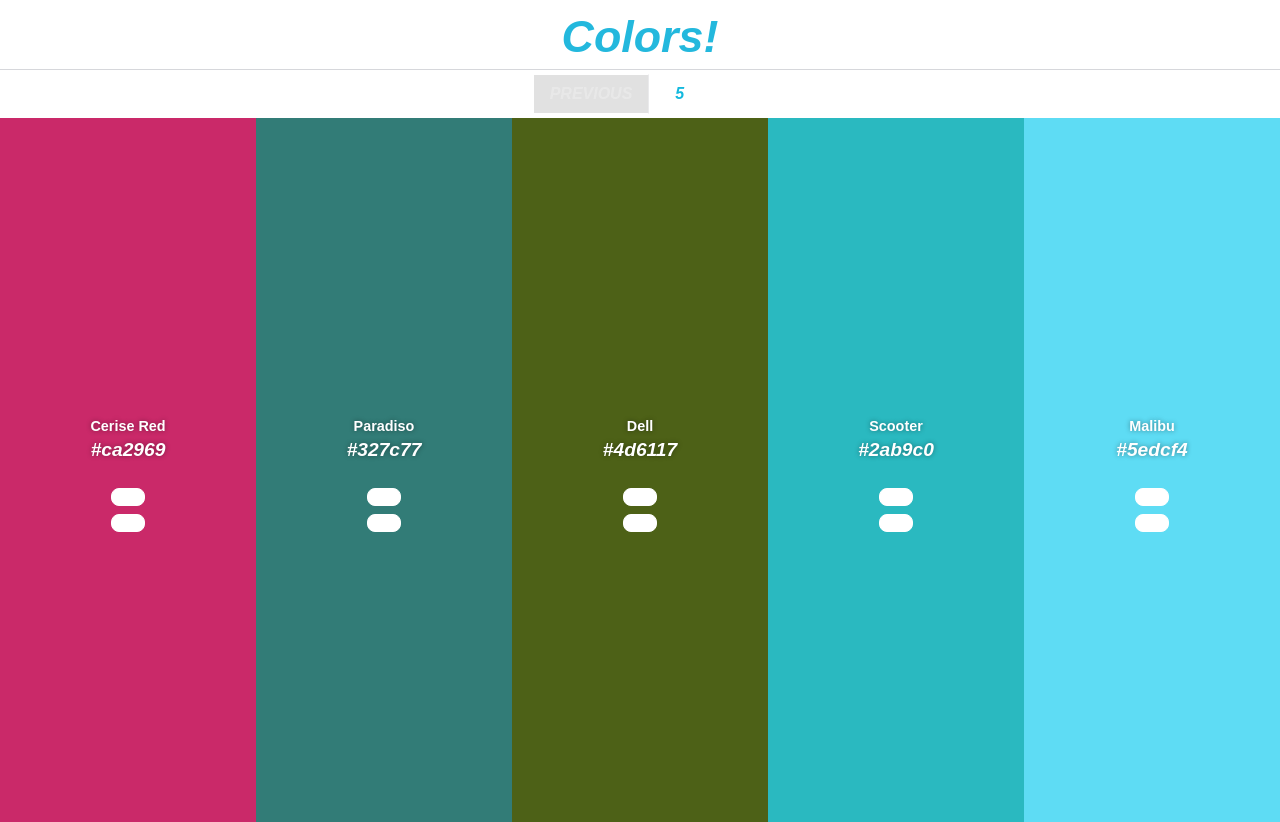
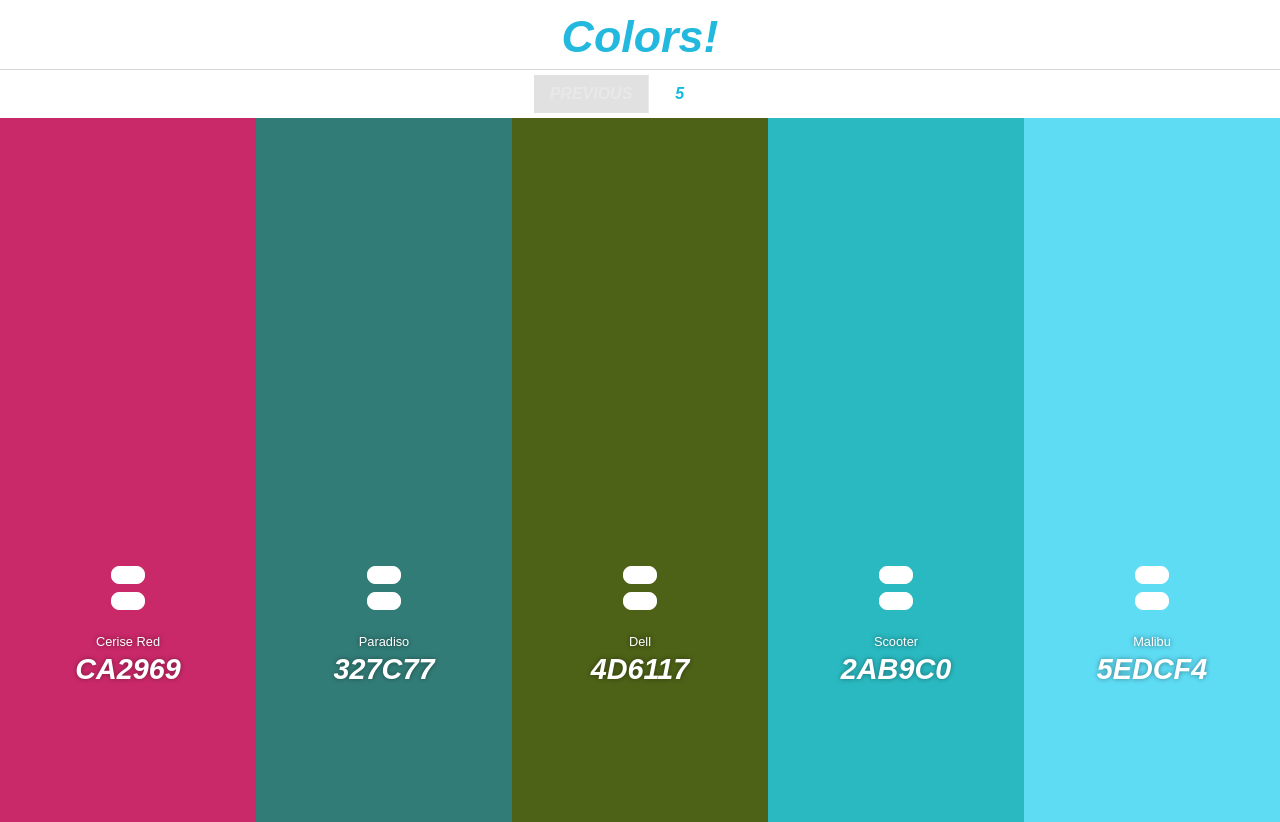
Before and after one commit to Davis-Patterson/colors-react, a React (Vite) app: page / in a window 1280 px wide. Built offline with nearby package versions, Linux system fonts and the light colour scheme.

Commit message:
hexcodes now don't include '#' and are converted to uppercase

```diff
--- a/src/App.css
+++ b/src/App.css
@@ -168,23 +168,6 @@ button:disabled {
   width: 100%;
 }
 
-.textContainer {
-  display: flex;
-  flex-direction: column;
-  justify-content: center;
-  align-items: center;
-}
-
-.textBox {
-  display: flex;
-  flex-direction: column;
-  justify-content: center;
-  align-items: center;
-  margin-bottom: 10px;
-  height: 70px;
-  width: 100%;
-}
-
 .colorButton {
   width: 20px;
 }
@@ -194,23 +177,41 @@ button:disabled {
   width: 100vw;
   display: flex;
   justify-content: center;
+  align-items: flex-end;
+}
+
+.textContainer {
+  display: flex;
+  flex-direction: column;
+  justify-content: center;
   align-items: center;
+  margin-bottom: 50%;
+}
+
+.textBox {
+  display: flex;
+  flex-direction: column;
+  justify-content: center;
+  align-items: center;
+  margin-top: 10px;
+  height: 70px;
+  width: 100%;
 }
 
 .colorName {
   font-family: "Avant Garde", sans-serif;
-  font-size: .9em;
-  font-weight: bolder;
+  font-size: .8em;
+  font-weight: 300;
   line-height: .8;
   color: #ffffff;
   width: 100%;
   margin: 5px;
-  text-shadow: 0 0 5px rgba(0, 0, 0, .4);
+  text-shadow: 0 0 5px rgba(0, 0, 0, .6);
 }
 
 .colorHex {
   font-family: "Avant Garde", sans-serif;
-  font-size: 1.2em;
+  font-size: 1.8em;
   font-weight: bold;
   font-style: italic;
   line-height: .8;
--- a/src/components/ColorCard.jsx
+++ b/src/components/ColorCard.jsx
@@ -74,18 +74,18 @@ const ColorCard = ({
           onClick={toggleColorChangeTrigger}
         >
           <div className='textContainer'>
-            <div className='textBox'>
-              <p className='colorName'>{colorName}</p>
-              <p className='colorHex'>{curColor}</p>
-            </div>
+            <button
+              className='hueButton'
+              onClick={(event) => hueToggle(event)}
+            ></button>
             <button
               className={`colorButton ${isLocked && 'locked'}`}
               onClick={(event) => handleButton(event)}
             ></button>
-            <button
-              className='hueButton'
-              onClick={(event) => hueToggle(event)}
-            ></button>
+            <div className='textBox'>
+              <p className='colorName'>{colorName}</p>
+              <p className='colorHex'>{curColor.slice(1).toUpperCase()}</p>
+            </div>
           </div>
         </div>
       )}
```
